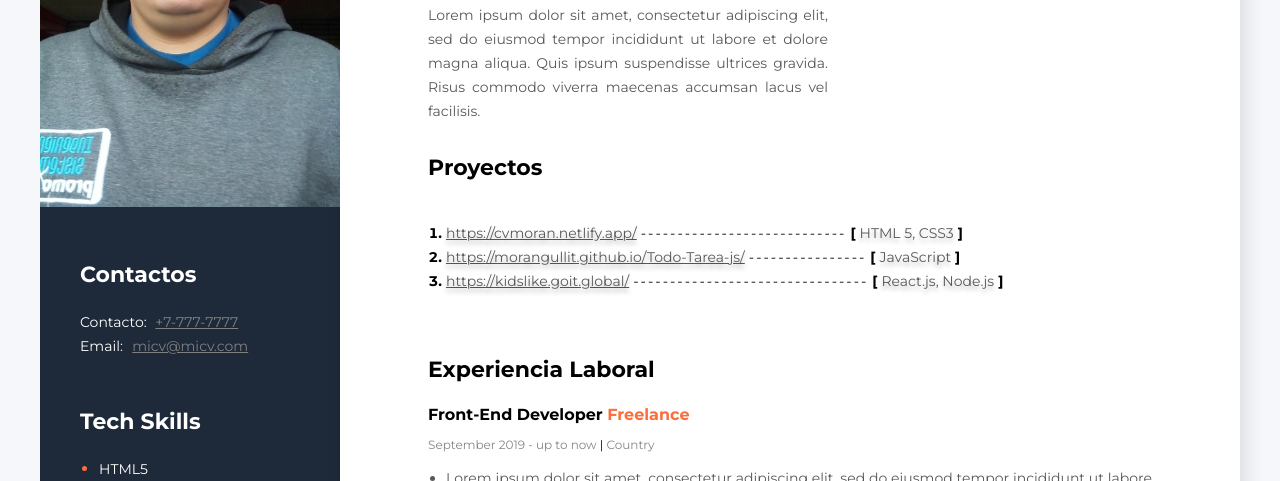
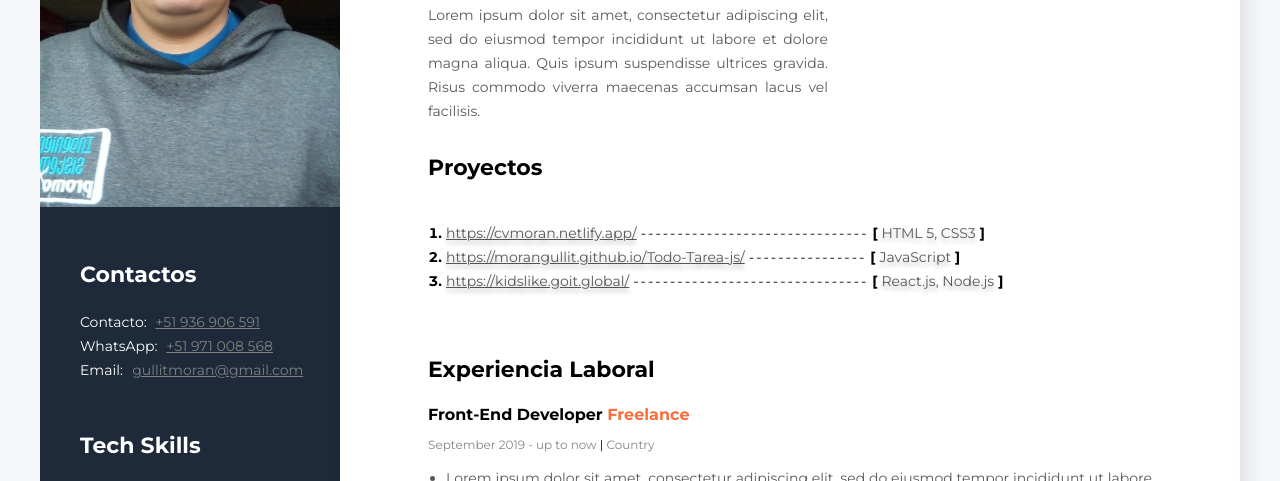
Before and after one commit to morangullit/cv-moran, a plain HTML site: page index.html in a window 1280 px wide. Shown: the part 273-754 px from the top of the page. Drawn offline with Linux system fonts and the light colour scheme.

Commit message:
Actualizacion de Datos

```diff
--- a/index.html
+++ b/index.html
@@ -28,7 +28,7 @@
                 <ol class="id-lista">
                     <li>
                         <a class="id-link" href="https://cvmoran.netlify.app/">https://cvmoran.netlify.app/</a>
-                        <span class="id-puntos">----------------------------</span>
+                        <span class="id-puntos">-------------------------------</span>
                         <span>[ <span class="id-texto-link">HTML 5, CSS3</span> ]</span>
                     </li>
                     <li>
@@ -97,11 +97,14 @@
         <div class="id-contacto">
             <h3 class="id-titulo-lateral">Contactos</h3>
             <span class="id-telefeno">Contacto: </span>
-            <a class="id-cont" href="tel: +7-777-7777">+7-777-7777</a>
+            <a class="id-cont" href="tel: +51936906591">+51 936 906 591</a>
+            <br>
+            <span class="id-telefeno">WhatsApp: </span>
+            <a class="id-cont" href="tel: +51971008568">+51 971 008 568</a>
         </div>
         <div class="id-contacto">
             <span class="id-email">Email:</span>
-            <a class="id-cont" href="mail: micv@micv.com">micv@micv.com</a>
+            <a class="id-cont" href="mail: gullitmoran@gmail.com">gullitmoran@gmail.com</a>
         </div>
         <!-- Habilidades Tecnicas -->
         <div class="id-tecnicas">
```
